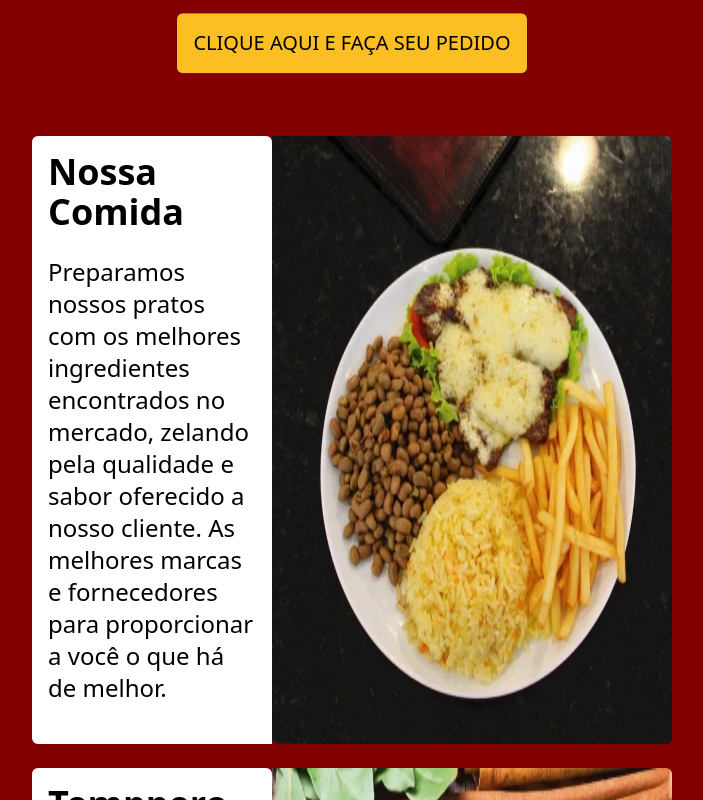
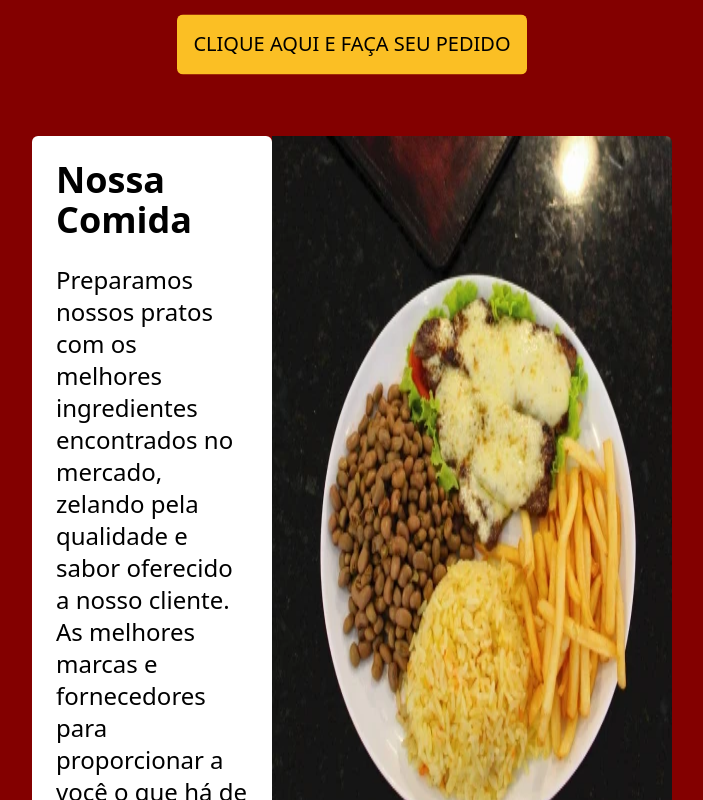
Before and after one commit to YuriCPS/temppero-website, a React (Create React App) app: page / in a window 1280 px wide. Shown: the part 420-1220 px from the top of the page, without its empty margins (288-991 px from the left). Built offline with nearby package versions, Linux system fonts and the light colour scheme.

Commit message:
feat: adjust css

```diff
--- a/src/components/Banner.jsx
+++ b/src/components/Banner.jsx
@@ -4,7 +4,7 @@ import { string } from 'prop-types';
 function Banner({ title, text, img }) {
   return (
     <div className="flex m-6 flex-col sm:flex-row sm:mx-10 md:mx-20 lg:mx-40 xl:mx-80">
-      <div className="bg-white p-4 rounded-t-md sm:rounded-l-md grid">
+      <div className="bg-white p-6 rounded-t-md sm:rounded-l-md grid">
         <h2 className="text-3xl font-bold sm:text-4xl">{title}</h2>
         <p className="my-6 text-xl sm:text-2xl">{text}</p>
       </div>
--- a/src/components/Footer.jsx
+++ b/src/components/Footer.jsx
@@ -13,7 +13,7 @@ function Footer() {
         src={logo}
         alt="Temppero"
       />
-      <div className="flex mt-6 space-x-4 ">
+      <div className="flex mt-6 space-x-4 sm:mt-0">
         <SocialLink
           title="Facebook"
           img={facebook}
```
